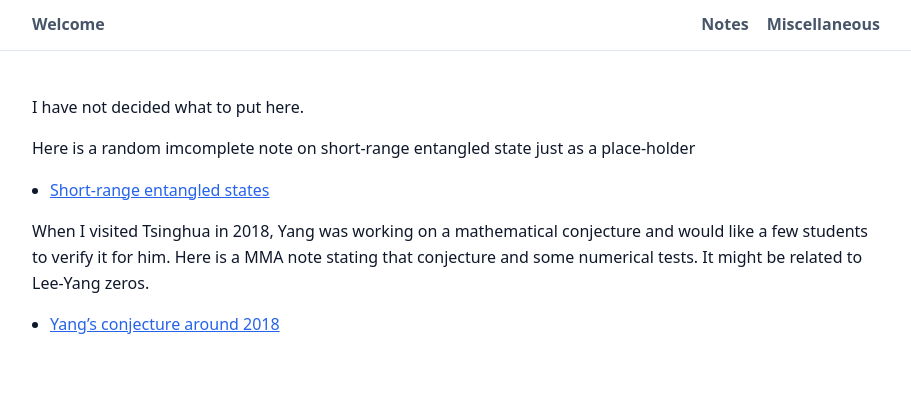
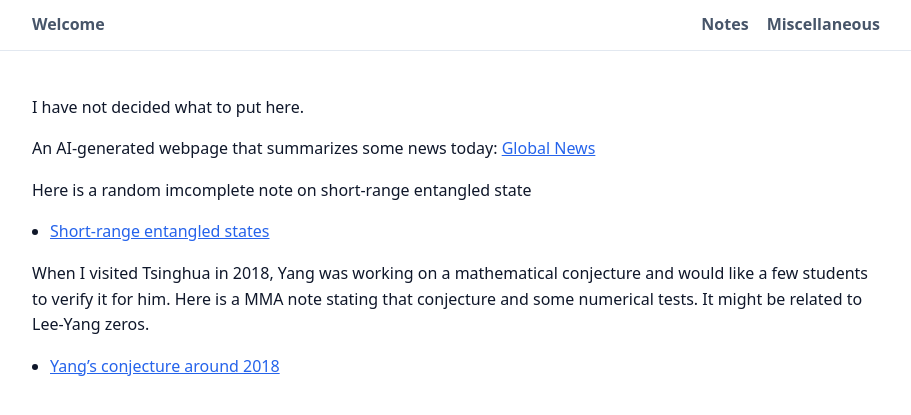
Before and after one commit to ruihuafan/ruihuafan.github.io, a Jekyll site: the page built from misc.md, in a window 1280 px wide. Shown: the top 415 px of the page, without its empty margins (184-1095 px from the left). Built offline with Jekyll 4.4.1, drawn with Linux system fonts in a browser that asks for light colours.

Commit message:
add news

```diff
--- a/misc.md
+++ b/misc.md
@@ -6,7 +6,9 @@ permalink: /misc/
 
 I have not decided what to put here.
 
-Here is a random imcomplete note on short-range entangled state just as a place-holder
+An AI-generated webpage that summarizes some news today: [Global News](/apps/world_news.html)
+
+Here is a random imcomplete note on short-range entangled state
 
 - [Short-range entangled states](/notes/random_stuff/SRE/)
 
```
